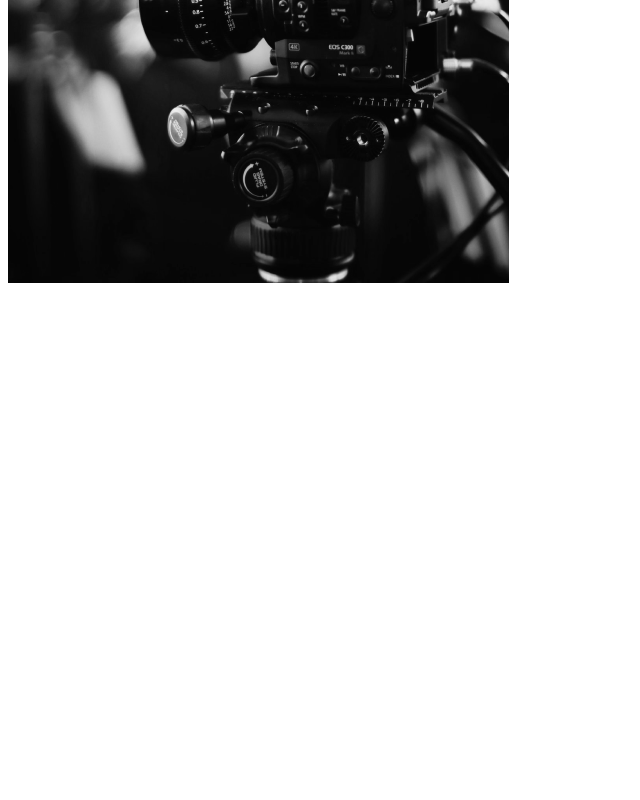
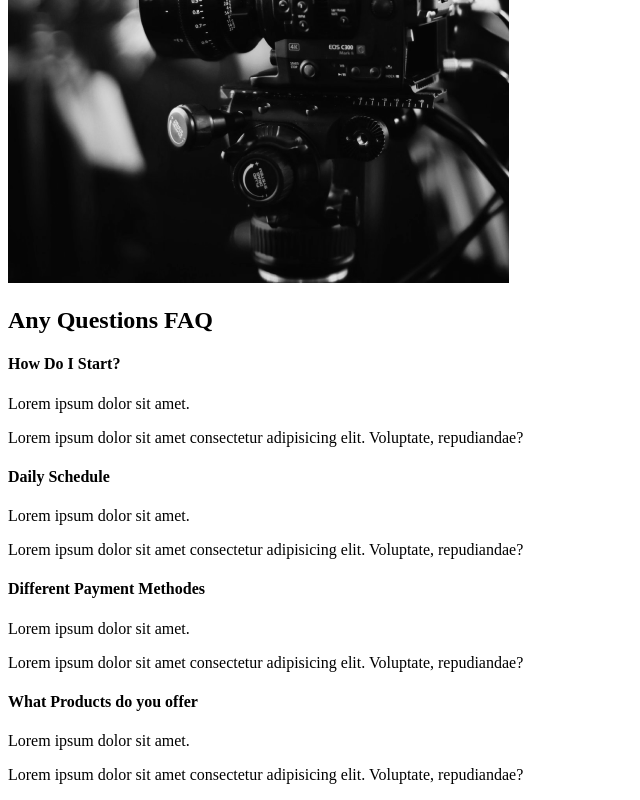
Before and after one commit to NicolasOsadnikGit/the-creative-course-capture, a React (Create React App) app: page / in a window 1280 px wide. Shown: the part 2099-2899 px from the top of the page, without its empty margins (0-640 px from the left). Before the commit the page ends 2394 px from the top, so only its background shows below. Built offline with nearby package versions, Linux system fonts and the light colour scheme.

Commit message:
4. Faq Section

```diff
--- /dev/null
+++ b/src/components/FaqSection.js
@@ -0,0 +1,53 @@
+import React from 'react';
+
+const FaqSection = () => {
+  return (
+    <div className='faq'>
+      <h2>
+        Any Questions <span>FAQ</span>
+      </h2>
+      <div className='question'>
+        <h4>How Do I Start?</h4>
+        <div className='answer'>
+          <p>Lorem ipsum dolor sit amet.</p>
+          <p>
+            Lorem ipsum dolor sit amet consectetur adipisicing elit. Voluptate,
+            repudiandae?
+          </p>
+        </div>
+      </div>
+      <div className='question'>
+        <h4>Daily Schedule</h4>
+        <div className='answer'>
+          <p>Lorem ipsum dolor sit amet.</p>
+          <p>
+            Lorem ipsum dolor sit amet consectetur adipisicing elit. Voluptate,
+            repudiandae?
+          </p>
+        </div>
+      </div>
+      <div className='question'>
+        <h4>Different Payment Methodes</h4>
+        <div className='answer'>
+          <p>Lorem ipsum dolor sit amet.</p>
+          <p>
+            Lorem ipsum dolor sit amet consectetur adipisicing elit. Voluptate,
+            repudiandae?
+          </p>
+        </div>
+      </div>
+      <div className='question'>
+        <h4>What Products do you offer</h4>
+        <div className='answer'>
+          <p>Lorem ipsum dolor sit amet.</p>
+          <p>
+            Lorem ipsum dolor sit amet consectetur adipisicing elit. Voluptate,
+            repudiandae?
+          </p>
+        </div>
+      </div>
+    </div>
+  );
+};
+
+export default FaqSection;
--- a/src/pages/AboutUs.js
+++ b/src/pages/AboutUs.js
@@ -1,12 +1,14 @@
 import React, { Fragment } from 'react';
 import AboutSection from '../components/AboutSection';
 import ServicesSection from '../components/ServicesSection';
+import FaqSection from '../components/FaqSection';
 
 const AboutUs = () => {
   return (
     <Fragment>
       <AboutSection />
       <ServicesSection />
+      <FaqSection />
     </Fragment>
   );
 };
```
